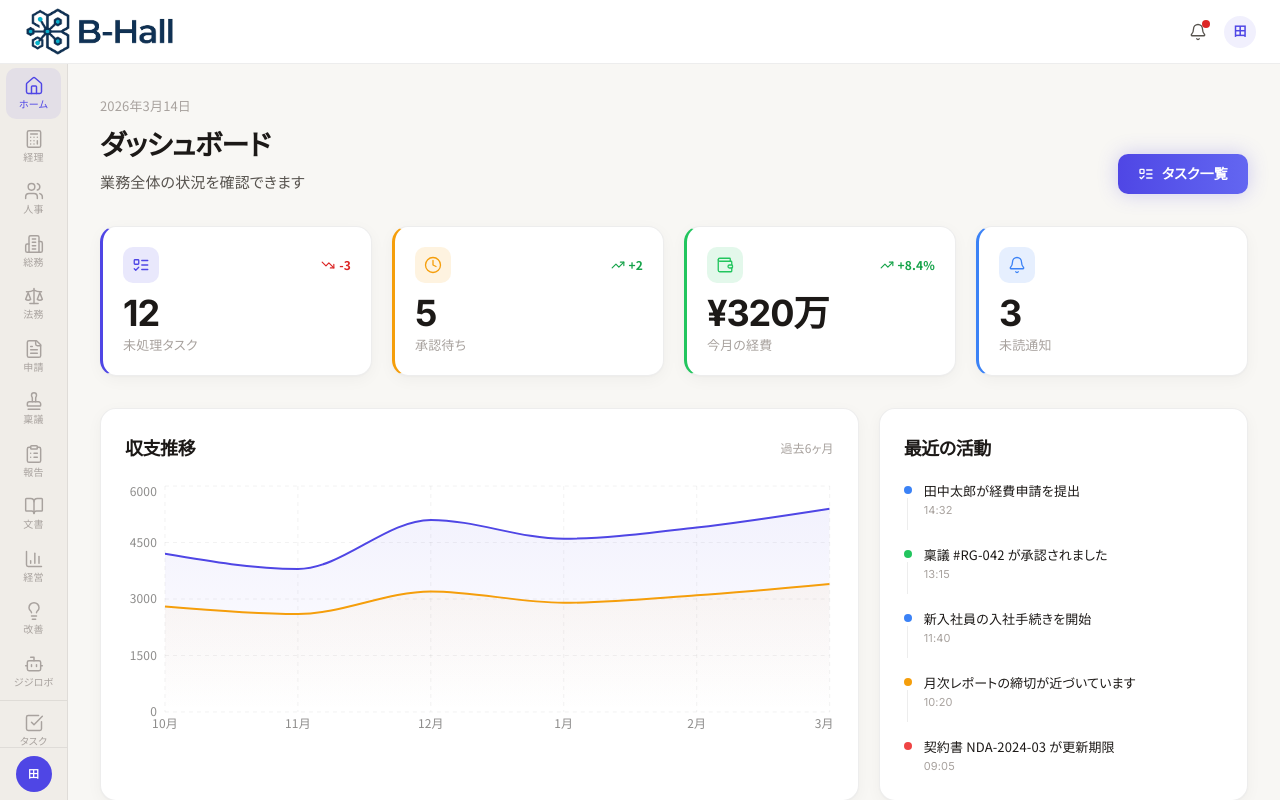
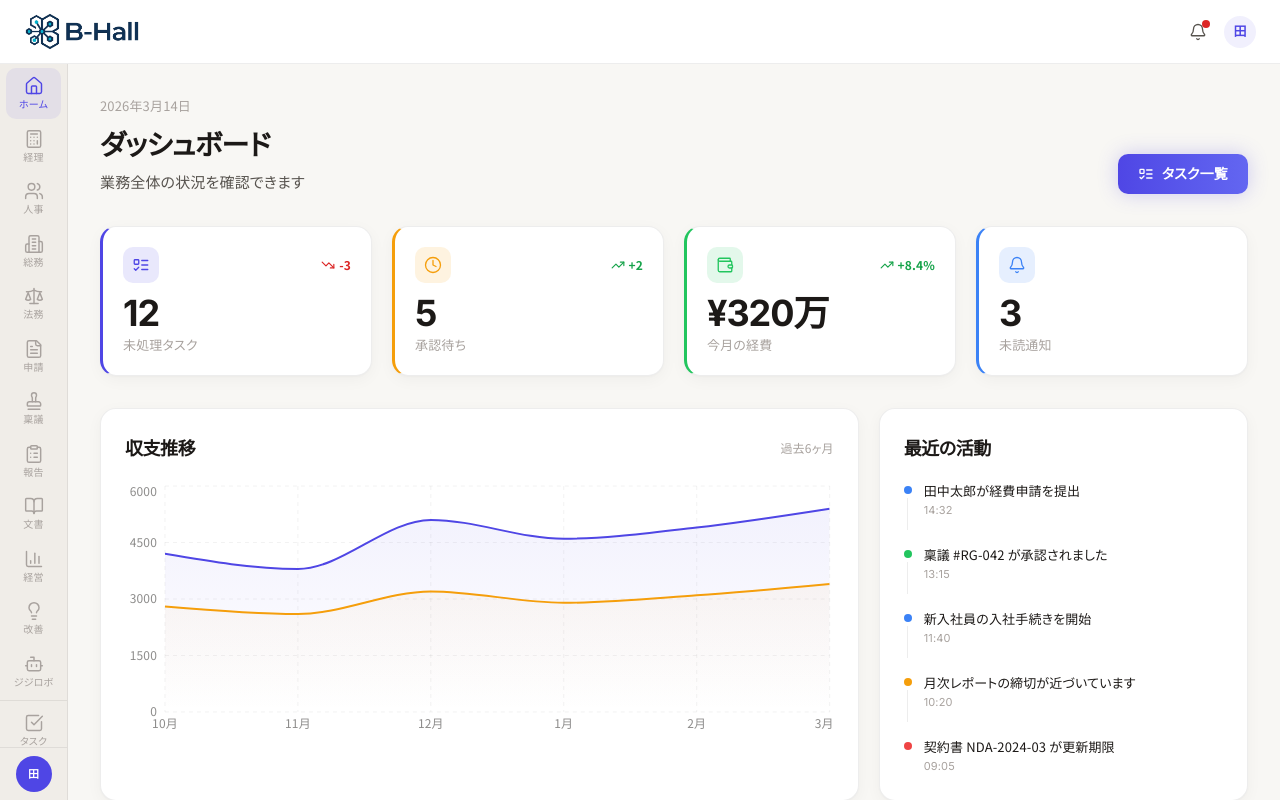
Before and after one commit to rikihisa-alt/B-Hall, a Next.js app in the folder client/: page / in a window 1280 px wide. Built offline with nearby package versions, Linux system fonts and the light colour scheme.

Commit message:
ロゴサイズ調整: h-[52px]→h-[40px]に縮小
Co-Authored-By: Claude Opus 4.6 <noreply@anthropic.com>

```diff
--- a/client/src/components/layout/header.tsx
+++ b/client/src/components/layout/header.tsx
@@ -12,9 +12,9 @@ export function Header() {
         <Image
           src="/logo.png"
           alt="B-Hall"
-          width={280}
-          height={52}
-          className="h-[52px] w-auto object-contain"
+          width={240}
+          height={40}
+          className="h-[40px] w-auto object-contain"
           priority
         />
       </Link>
```
